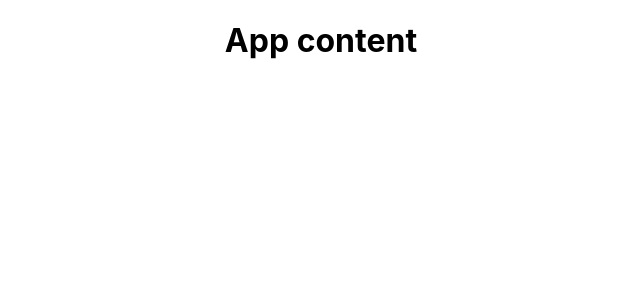
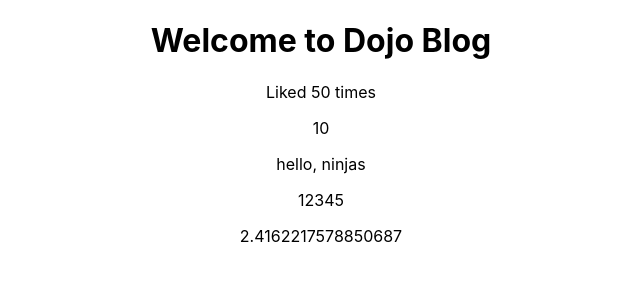
Before and after one commit to maxmarumbwa/react-blog-app, a React (Create React App) app: page / in a window 1280 px wide. Shown: the top 300 px of the page, without its empty margins (319-959 px from the left). Built offline with nearby package versions, Linux system fonts and the light colour scheme.

Commit message:
dynamic variables

```diff
--- a/src/App.js
+++ b/src/App.js
@@ -1,11 +1,19 @@
 import './App.css';
 
 function App() {
+  const title = "Welcome to Dojo Blog";
+  const likes = 50;
   return (
     <div className="App">
-<div className="content">
-    <h1>App content</h1>
-</div>
+      <div className="content">
+        <h1>{title}</h1>
+        <p>Liked {likes} times</p>
+                <p>{ 10 }</p>
+        <p>{ "hello, ninjas" }</p>
+        <p>{ [1,2,3,4,5] }</p>
+        <p>{ Math.random() * 10 }</p>
+
+      </div>
     </div>
   );
 }
```
Also changed, not shown: src/logo.svg (deleted).
